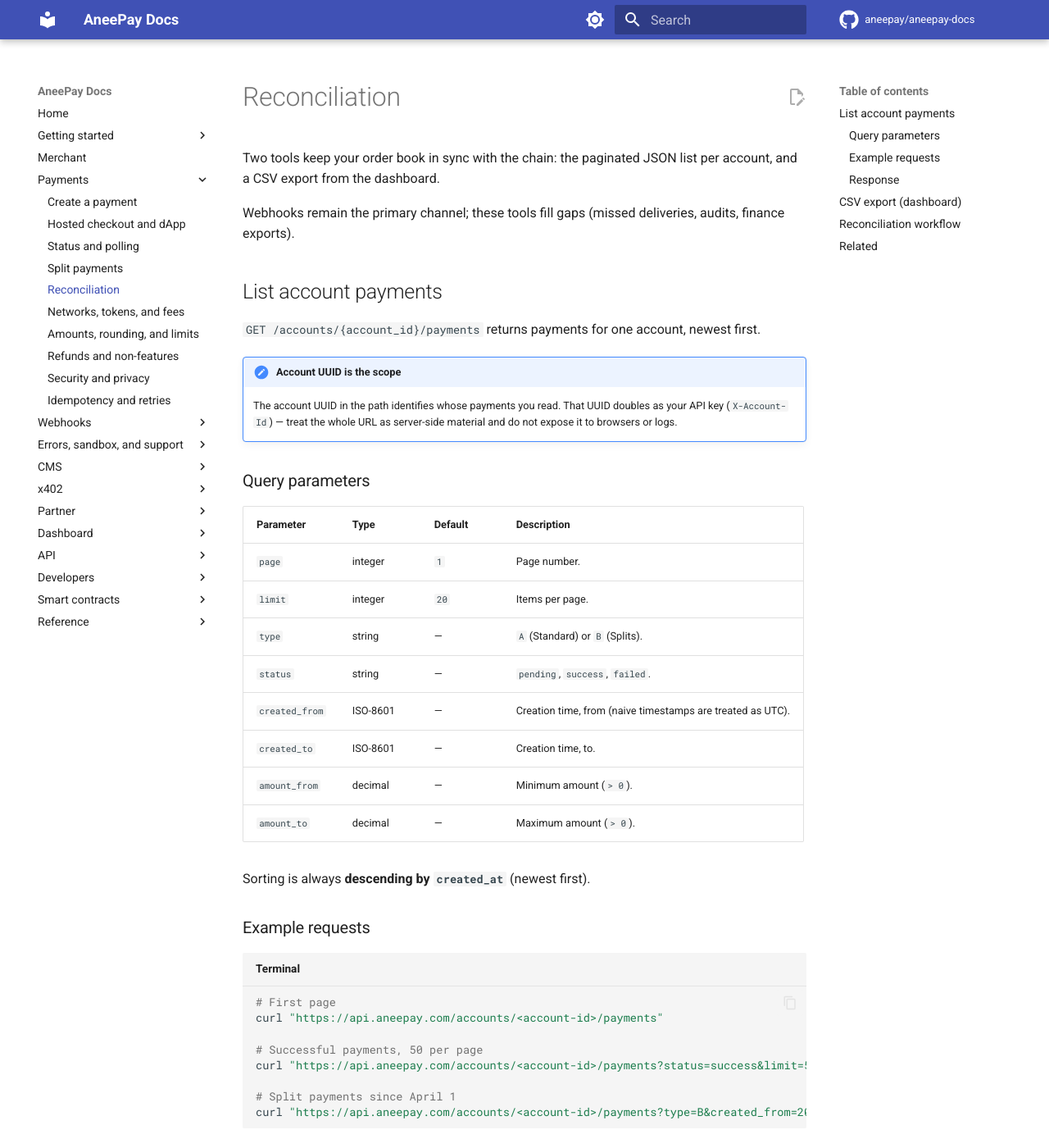
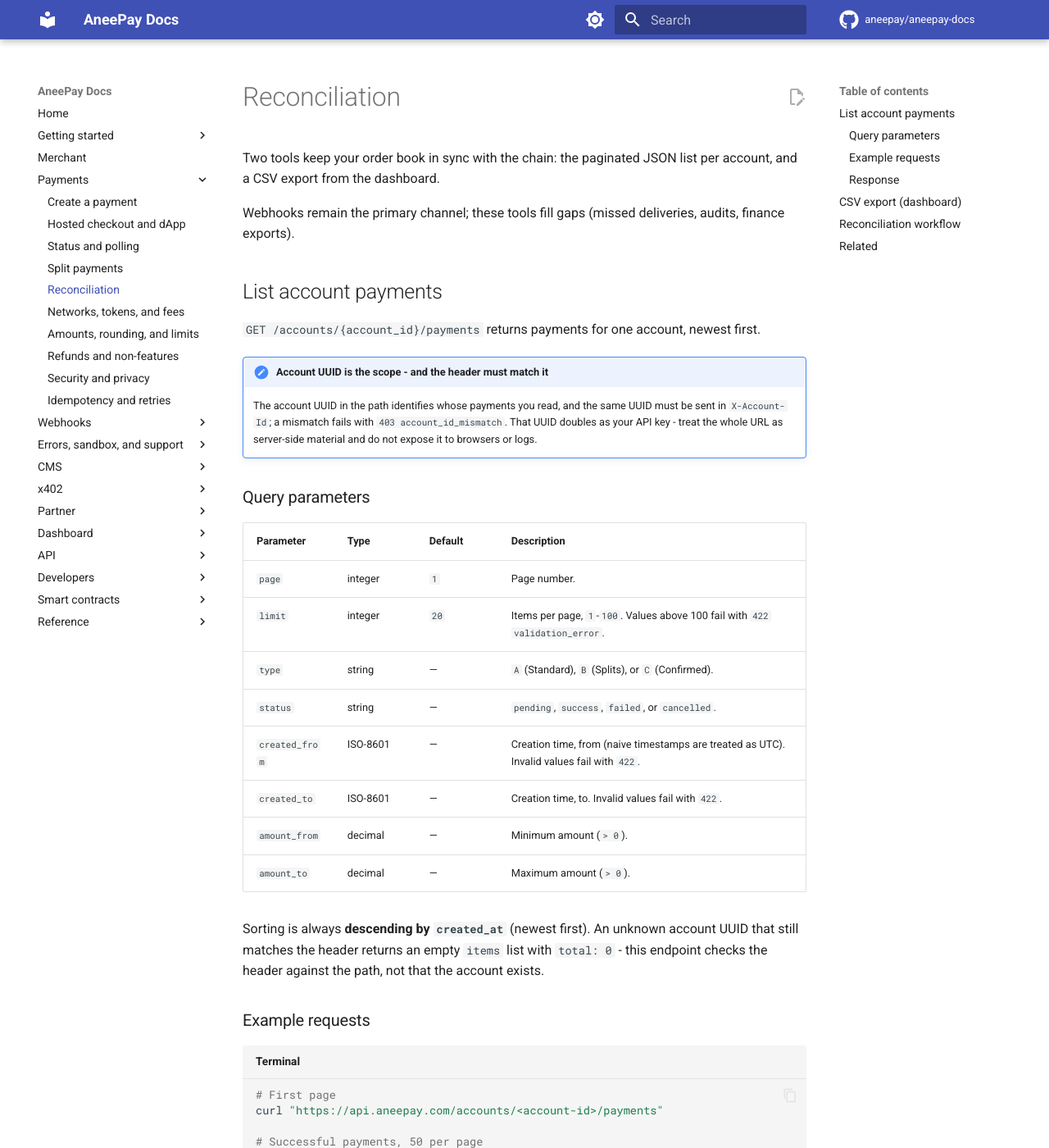
Before and after one commit to aneepay/aneepay-docs, an MkDocs documentation site: the page built from docs/payments/reconciliation.md, in a window 1280 px wide and 1400 px high. Shown: the whole window at 82% size. Built offline with MkDocs 1.6.1 and Material for MkDocs 9.7.7, drawn with Linux system fonts in a browser that asks for light colours; comment, search, counter and statistics services are not loaded.

Commit message:
docs: correct payment filters, statuses and x402 payment details
Documents the cancelled status, type C, the 1-100 limit bound, 429/413 on the
status endpoint, the lightweight status endpoint on the main site, the reduced
payment_details shape for x402 settlements and the webhook secret staying
visible on the account card.

```diff
--- a/docs/payments/reconciliation.md
+++ b/docs/payments/reconciliation.md
@@ -11,25 +11,29 @@ audits, finance exports).
 `GET /accounts/{account_id}/payments` returns payments for one account,
 newest first.
 
-!!! note "Account UUID is the scope"
-    The account UUID in the path identifies whose payments you read. That
-    UUID doubles as your API key (`X-Account-Id`) — treat the whole URL as
-    server-side material and do not expose it to browsers or logs.
+!!! note "Account UUID is the scope - and the header must match it"
+    The account UUID in the path identifies whose payments you read, and the
+    same UUID must be sent in `X-Account-Id`; a mismatch fails with
+    `403 account_id_mismatch`. That UUID doubles as your API key - treat the
+    whole URL as server-side material and do not expose it to browsers or logs.
 
 ### Query parameters
 
 | Parameter | Type | Default | Description |
 | --- | --- | --- | --- |
 | `page` | integer | `1` | Page number. |
-| `limit` | integer | `20` | Items per page. |
-| `type` | string | — | `A` (Standard) or `B` (Splits). |
-| `status` | string | — | `pending`, `success`, `failed`. |
-| `created_from` | ISO-8601 | — | Creation time, from (naive timestamps are treated as UTC). |
-| `created_to` | ISO-8601 | — | Creation time, to. |
+| `limit` | integer | `20` | Items per page, `1`-`100`. Values above 100 fail with `422 validation_error`. |
+| `type` | string | — | `A` (Standard), `B` (Splits), or `C` (Confirmed). |
+| `status` | string | — | `pending`, `success`, `failed`, or `cancelled`. |
+| `created_from` | ISO-8601 | — | Creation time, from (naive timestamps are treated as UTC). Invalid values fail with `422`. |
+| `created_to` | ISO-8601 | — | Creation time, to. Invalid values fail with `422`. |
 | `amount_from` | decimal | — | Minimum amount (`> 0`). |
 | `amount_to` | decimal | — | Maximum amount (`> 0`). |
 
-Sorting is always **descending by `created_at`** (newest first).
+Sorting is always **descending by `created_at`** (newest first). An unknown
+account UUID that still matches the header returns an empty `items` list with
+`total: 0` - this endpoint checks the header against the path, not that the
+account exists.
 
 ### Example requests
 
```
Also changed, not shown: docs/payments/security-and-privacy.md (+10 -6 lines), docs/payments/status-and-polling.md (+30 -2 lines).
